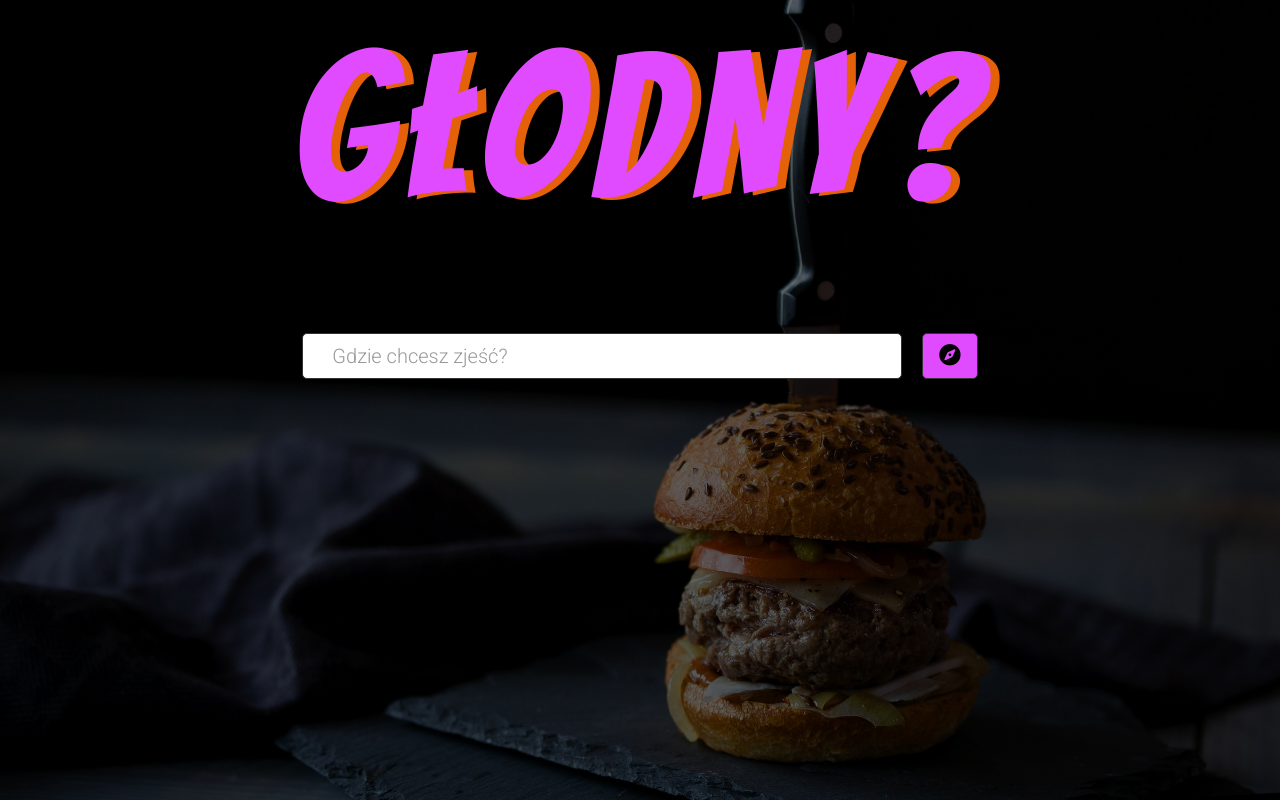
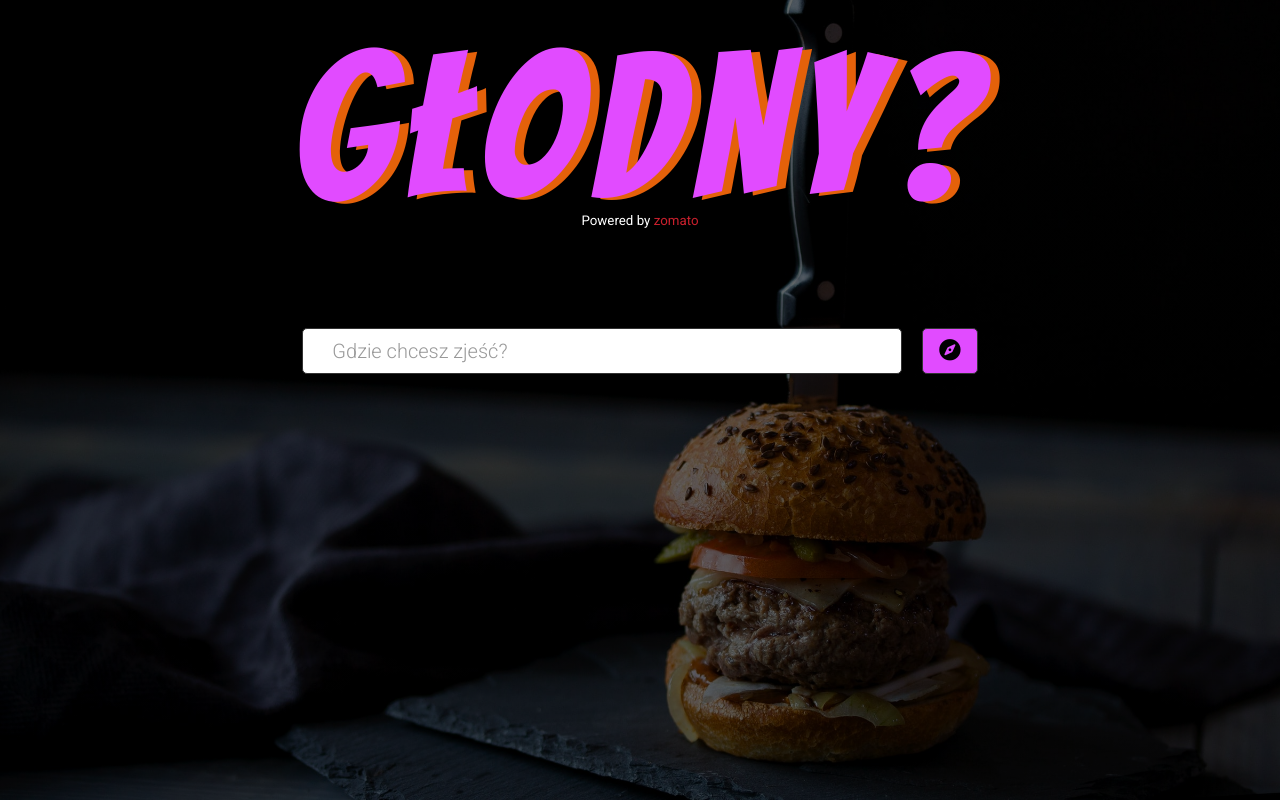
Before and after one commit to marcin-bojar/co-dobrego, a plain HTML site: page index.html in a window 1280 px wide. Drawn offline with Linux system fonts and the light colour scheme.

Commit message:
Powered by zomato

```diff
--- a/index.html
+++ b/index.html
@@ -12,6 +12,7 @@
 <body>
     <header class="header">
         <h1 class="heading-1">Głodny?</h1>
+        <small class="zomato">Powered by <a class="zomato-link" href="https://www.zomato.com" rel="noopener noreferrer" target="_blank">zomato</a></small>
         <!-- <h2 class="heading-2">Coś znajdziemy...</h2> -->
     </header>
 
--- a/style.css
+++ b/style.css
@@ -81,6 +81,18 @@ body {
 
 .heading-3 {
     margin-bottom: 2.5rem;
+}
+
+.zomato {
+    display: block;
+    margin-top: -2rem;
+}
+
+.zomato-link:link,
+.zomato-link:visited {
+    text-decoration: none;
+    color: #CB202D;
+
 }
 
 /* Search form */
```
